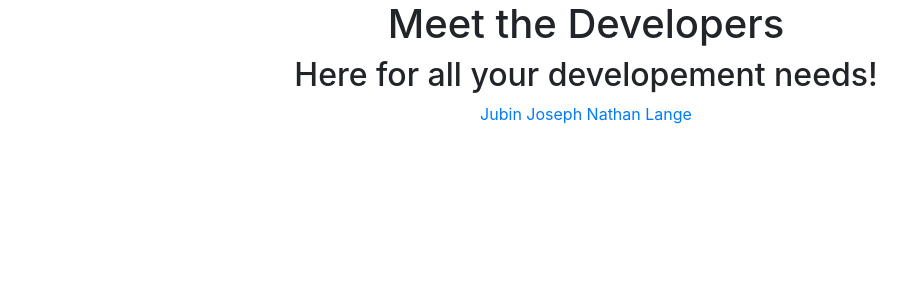
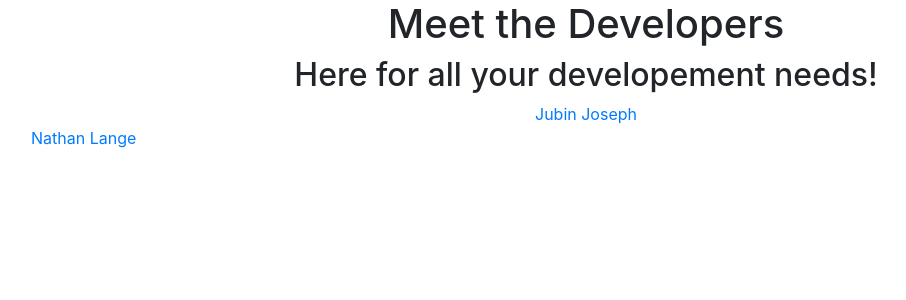
Before and after one commit to nathanLanger/Capstone, a Flask app: page /meet in a window 1280 px wide. Shown: the part 56-356 px from the top of the page, without its empty margins (54-960 px from the left). Run offline with Flask 3, Linux system fonts and the light colour scheme; parts of the project's set-up code (start-up, migrations or seed data) failed here and were passed over; some libraries are stand-ins or nearby versions.

Commit message:
committed

```diff
--- a/website/templates/meet.html
+++ b/website/templates/meet.html
@@ -5,8 +5,11 @@
 <script src="https://platform.linkedin.com/badges/js/profile.js" async defer type="text/javascript"></script>
 <div align="center" class="badge-base LI-profile-badge" data-locale="en_US" data-size="medium" data-theme="dark" data-type="HORIZONTAL" data-vanity="jubin-joseph-5b9428264" data-version="v1">
   <a class="badge-base__link LI-simple-link" href="https://www.linkedin.com/in/jubin-joseph-5b9428264?trk=profile-badge">Jubin Joseph</a>
+</div>
+<div class="badge-base LI-profile-badge" data-locale="en_US" data-size="medium" data-theme="dark" data-type="HORIZONTAL" data-vanity="nathan-lange-bb6887314" data-version="v1">
   <a class="badge-base__link LI-simple-link" href="https://www.linkedin.com/in/nathan-lange-bb6887314?trk=profile-badge">Nathan Lange</a>
 </div>
+
 
 
 <form method="POST">
```
